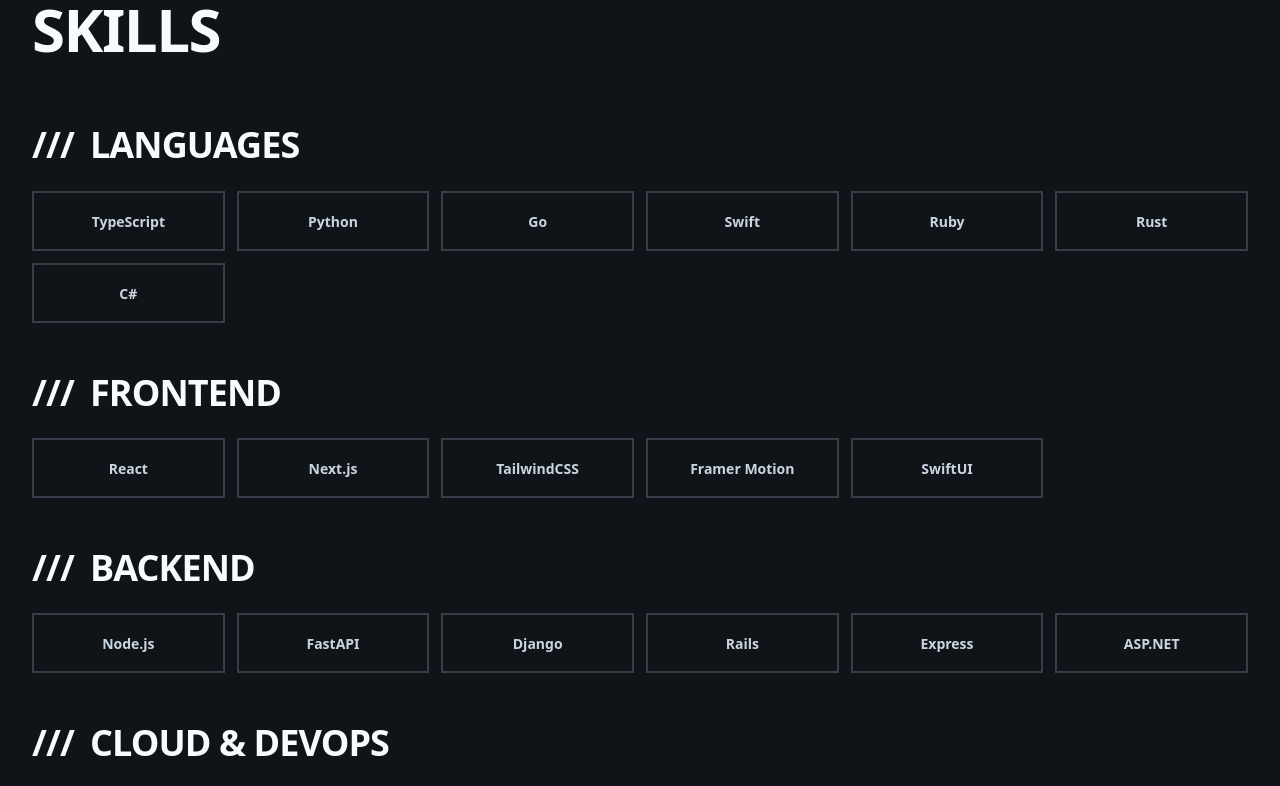
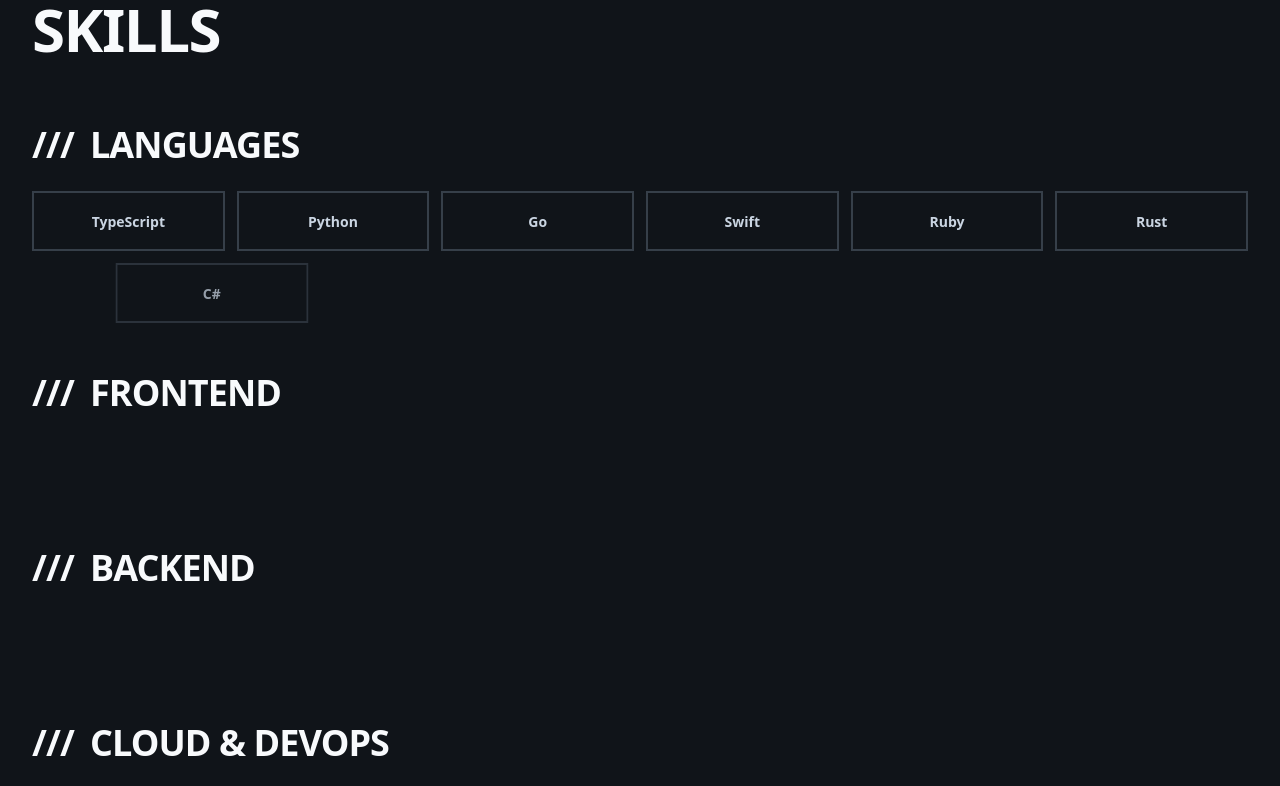
Before and after one commit to ckearl/portfolio-two, a Next.js app: page / in a window 1280 px wide. Shown: the part 6100-6886 px from the top of the page. Built offline with nearby package versions, Linux system fonts and the light colour scheme.

Commit message:
skill cards animate in via scroll and scroll direction

```diff
--- a/components/Skills.tsx
+++ b/components/Skills.tsx
@@ -1,13 +1,101 @@
 "use client";
 
-import { motion, useInView } from "framer-motion";
+import { motion, useScroll, useTransform } from "framer-motion";
 import { useRef } from "react";
 import { Award } from "lucide-react";
 import { skills, certifications } from "@/data/resume";
 
+function SkillCard({
+  skill,
+  scrollProgress,
+  startProgress,
+  endProgress
+}: {
+  skill: string;
+  scrollProgress: any;
+  startProgress: number;
+  endProgress: number;
+}) {
+  const cardX = useTransform(
+    scrollProgress,
+    [startProgress, endProgress],
+    [300, 0]
+  );
+
+  const cardOpacity = useTransform(
+    scrollProgress,
+    [startProgress, endProgress],
+    [0, 1]
+  );
+
+  return (
+    <motion.div
+      style={{ x: cardX, opacity: cardOpacity }}
+      className="relative border-2 border-slate-400/30 bg-navy-950 p-4 text-center group cursor-default overflow-hidden"
+    >
+      <div
+        className="absolute inset-0 bg-slate-50 scale-0 group-hover:scale-150 transition-transform duration-500 ease-out"
+        style={{ transformOrigin: "0% 100%" }}
+      />
+      <span className="relative z-10 text-slate-300 group-hover:text-dark font-semibold text-sm transition-colors duration-300">
+        {skill}
+      </span>
+    </motion.div>
+  );
+}
+
+function CategorySkills({
+  category,
+  skillList,
+  scrollProgress,
+  cardOffset,
+  totalCards
+}: {
+  category: string;
+  skillList: string[];
+  scrollProgress: any;
+  cardOffset: number;
+  totalCards: number;
+}) {
+  return (
+    <div>
+      <h3 className="text-2xl md:text-3xl font-black text-slate-50 uppercase mb-6 flex items-center gap-4">
+        <span className="text-neon-cyan">///</span>
+        {category}
+      </h3>
+
+      <div className="grid grid-cols-2 sm:grid-cols-3 md:grid-cols-4 lg:grid-cols-6 gap-3">
+        {skillList.map((skill, idx) => {
+          const cardIndex = cardOffset + idx;
+          const startProgress = 0.2 + (cardIndex / totalCards) * 0.5;
+          const endProgress = 0.2 + ((cardIndex + 1) / totalCards) * 0.5;
+
+          return (
+            <SkillCard
+              key={skill}
+              skill={skill}
+              scrollProgress={scrollProgress}
+              startProgress={startProgress}
+              endProgress={endProgress}
+            />
+          );
+        })}
+      </div>
+    </div>
+  );
+}
+
 export default function Skills() {
   const ref = useRef(null);
-  const isInView = useInView(ref, { once: true, margin: "-300px" });
+  const { scrollYProgress } = useScroll({
+    target: ref,
+    offset: ["start end", "end start"]
+  });
+
+  const categories = Object.entries(skills.categories);
+
+  // Calculate total cards across all categories
+  const totalCards = categories.reduce((sum, [_, list]) => sum + list.length, 0);
 
   return (
     <section
@@ -15,16 +103,10 @@
       ref={ref}
       className="py-32 bg-dark relative overflow-hidden"
     >
-      {/* Geometric background */}
       <div className="absolute top-1/2 right-1/4 w-96 h-96 bg-neon-green/5 blur-3xl" />
 
       <div className="max-w-7xl mx-auto px-6 lg:px-8 relative z-10">
-        {/* Section Header */}
-        <motion.div
-          initial={{ opacity: 0, y: 30 }}
-          animate={isInView ? { opacity: 1, y: 0 } : { opacity: 0, y: 30 }}
-          className="mb-16"
-        >
+        <div className="mb-16">
           <div className="flex items-center gap-4 mb-6">
             <div className="w-16 h-1 bg-neon-cyan" />
             <span className="text-neon-cyan font-mono text-sm uppercase tracking-widest">
@@ -34,62 +116,37 @@
           <h2 className="text-6xl md:text-7xl lg:text-8xl font-black text-slate-50 tracking-tighter">
             SKILLS
           </h2>
-        </motion.div>
-
-        {/* Skills by Category */}
-        <div className="space-y-12">
-          {Object.entries(skills.categories).map(([category, skillList], catIdx) => (
-            <motion.div
-              key={category}
-              initial={{ opacity: 0, y: 30 }}
-              animate={isInView ? { opacity: 1, y: 0 } : { opacity: 0, y: 30 }}
-              transition={{ delay: catIdx * 0.1 }}
-            >
-              {/* Category Title */}
-              <h3 className="text-2xl md:text-3xl font-black text-slate-50 uppercase mb-6 flex items-center gap-4">
-                <span className="text-neon-cyan">///</span>
-                {category}
-              </h3>
-
-              {/* Skills Grid */}
-              <div className="grid grid-cols-2 sm:grid-cols-3 md:grid-cols-4 lg:grid-cols-6 gap-3">
-                {skillList.map((skill, idx) => (
-                  <motion.div
-                    key={skill}
-                    initial={{ opacity: 0, x: 100 }}
-                    animate={isInView ? { opacity: 1, x: 0 } : { opacity: 0, x: 100 }}
-                    transition={{
-                      delay: catIdx * 0.1 + idx * 0.05,
-                      duration: 0.5,
-                      ease: "easeOut"
-                    }}
-                    className="relative border-2 border-slate-400/30 bg-navy-950 p-4 text-center group cursor-default overflow-hidden"
-                  >
-                    <div className="absolute inset-0 bg-slate-50 origin-bottom-left scale-0 group-hover:scale-150 transition-transform duration-500 ease-out" style={{ transformOrigin: "0% 100%" }} />
-                    <span className="relative z-10 text-slate-300 group-hover:text-dark font-semibold text-sm transition-colors duration-300">
-                      {skill}
-                    </span>
-                  </motion.div>
-                ))}
-              </div>
-            </motion.div>
-          ))}
         </div>
 
-        {/* Certifications */}
-        <motion.div
-          initial={{ opacity: 0, y: 30 }}
-          animate={isInView ? { opacity: 1, y: 0 } : { opacity: 0, y: 30 }}
-          transition={{ delay: 0.6 }}
-          className="mt-20"
-        >
+        <div className="space-y-12">
+          {categories.map(([category, skillList], catIdx) => {
+            // Calculate the offset (how many cards came before this category)
+            let cardOffset = 0;
+            for (let i = 0; i < catIdx; i++) {
+              cardOffset += categories[i][1].length;
+            }
+
+            return (
+              <CategorySkills
+                key={category}
+                category={category}
+                skillList={skillList}
+                scrollProgress={scrollYProgress}
+                cardOffset={cardOffset}
+                totalCards={totalCards}
+              />
+            );
+          })}
+        </div>
+
+        <div className="mt-20">
           <h3 className="text-2xl md:text-3xl font-black text-slate-50 uppercase mb-6 flex items-center gap-4">
             <span className="text-neon-green">///</span>
             CERTIFICATIONS
           </h3>
 
           <div className="grid md:grid-cols-2 gap-6">
-            {certifications.map((cert, idx) => (
+            {certifications.map((cert) => (
               <div
                 key={cert.name}
                 className="border-2 border-neon-green/30 bg-navy-950 p-6 hover:border-neon-green hover:bg-navy-900 transition-all"
@@ -109,21 +166,15 @@
               </div>
             ))}
           </div>
-        </motion.div>
+        </div>
 
-        {/* Proficiency Note */}
-        <motion.div
-          initial={{ opacity: 0 }}
-          animate={isInView ? { opacity: 1 } : { opacity: 0 }}
-          transition={{ delay: 0.8 }}
-          className="mt-12 border-l-4 border-neon-pink pl-6 py-4"
-        >
+        <div className="mt-12 border-l-4 border-neon-pink pl-6 py-4">
           <p className="text-slate-400 font-mono text-sm">
             <span className="text-neon-pink font-bold">NOTE:</span> All skills listed represent
             hands-on production experience and active project work. Constantly learning and
             expanding the toolkit.
           </p>
-        </motion.div>
+        </div>
       </div>
     </section>
   );
```
